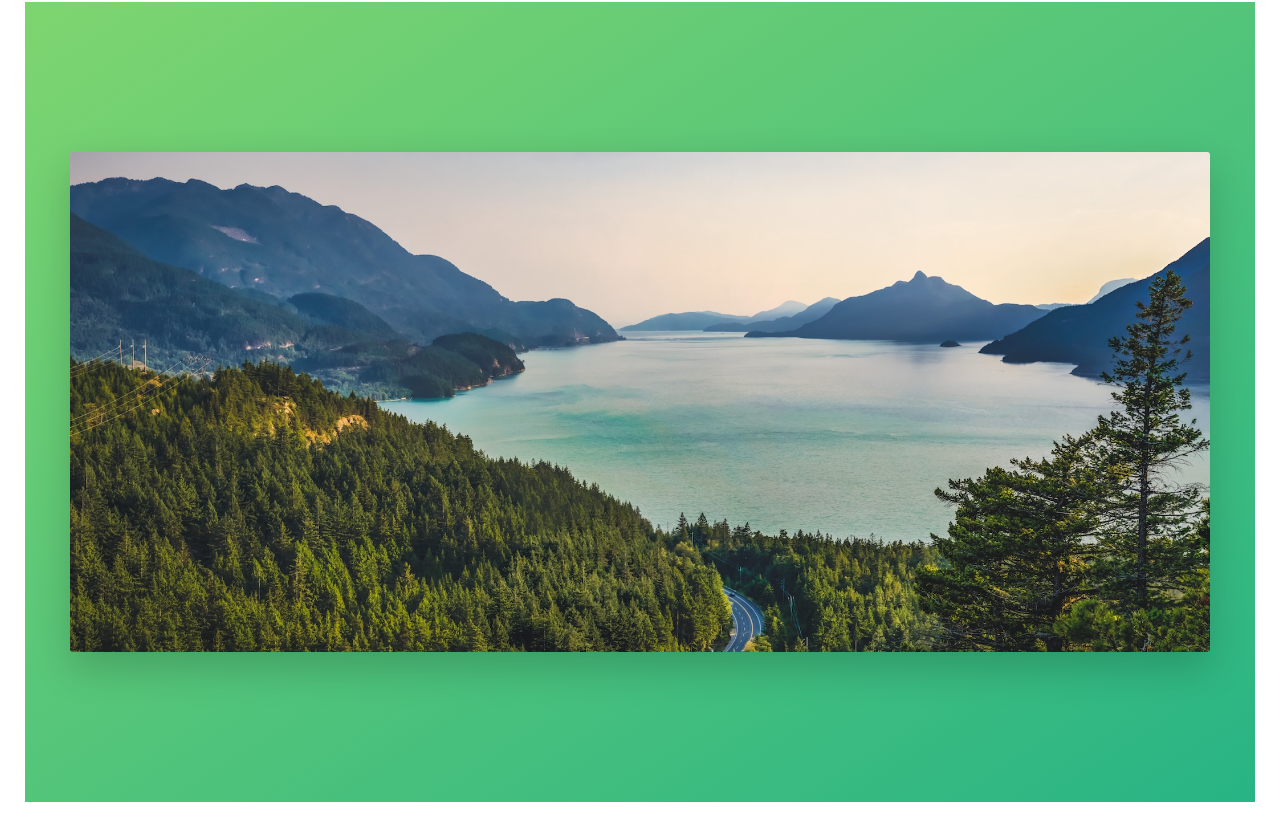
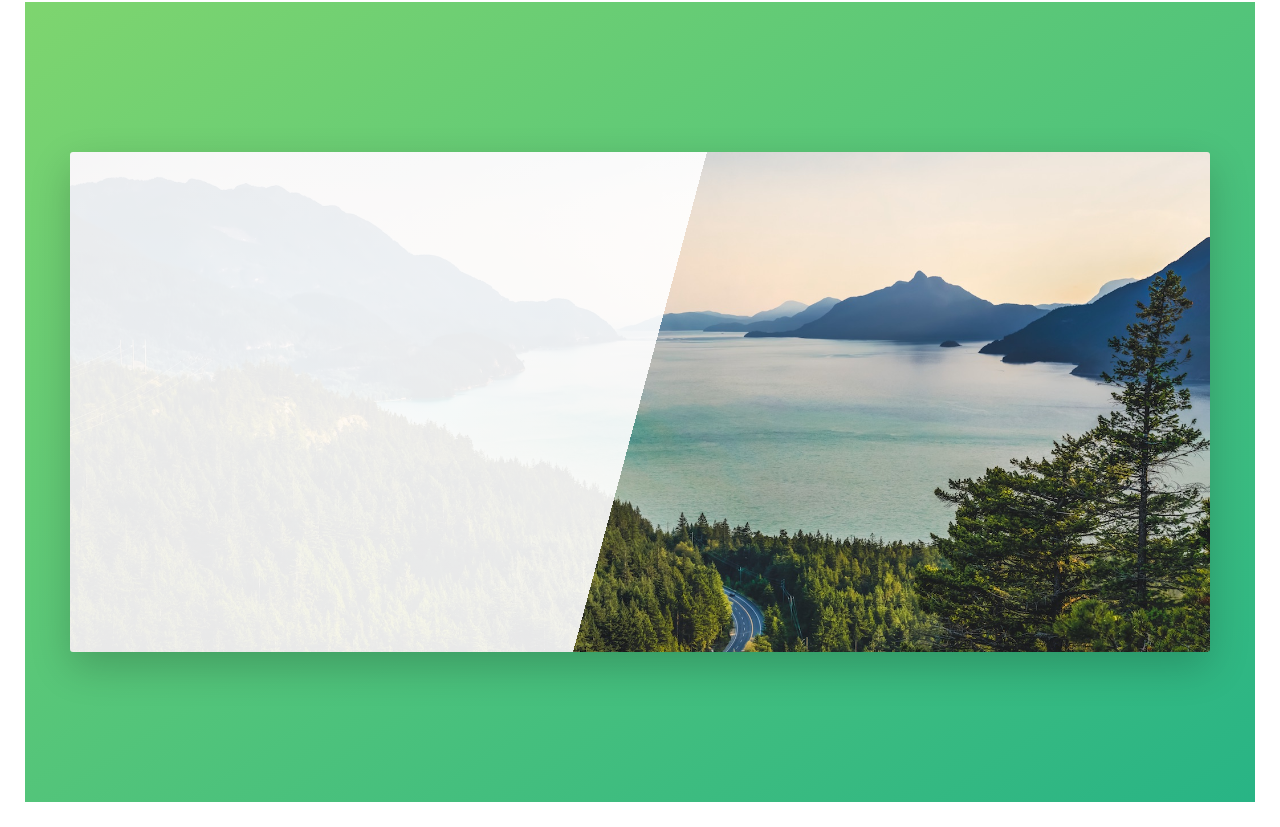
Before and after one commit to johsire/advanced-css---sass-front-end-dev-skils, a website: page index.html in a window 1280 px wide. Shown: the part 4473-5300 px from the top of the page. Drawn offline with Linux system fonts and the light colour scheme; grey boxes are pictures that could not be loaded.

Commit message:
Solid Radient/Booking-Form Start

```diff
--- a/index.html
+++ b/index.html
@@ -336,7 +336,9 @@
     <section class="section-book">
       <div class="row">
         <div class="book">
+          <div class="book__form">
 
+          </div>
         </div>
       </div>
     </section>
--- a/pages/_home.scss
+++ b/pages/_home.scss
@@ -35,11 +35,19 @@
 
 .section-book {
   padding: 15rem 0;
-  background-image: linear-gradient(to right bottom, $color-primary-light, $color-primary-dark);
-}
+  background-image: linear-gradient(
+    to right bottom,
+    $color-primary-light,
+    $color-primary-dark);
+  }
 
 .book {
-  background-image: url(../img/nat-10.jpg);
+  background-image: linear-gradient(105deg,
+                                    rgba($color-white, .9) 0%,
+                                    rgba($color-white, .9) 50%,
+                                    transparent 50%,
+                                    ),
+                    url(../img/nat-10.jpg);
   background-size: 100%;
   -webkit-border-radius: 3px;
   -moz-border-radius: 3px;
```
Also changed, not shown: css/styles.css.
